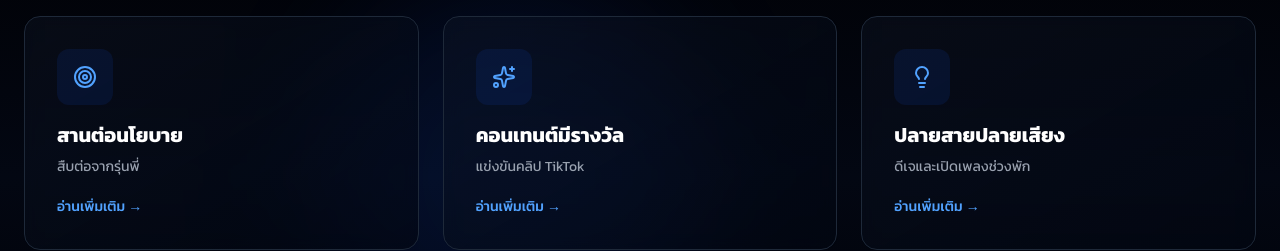
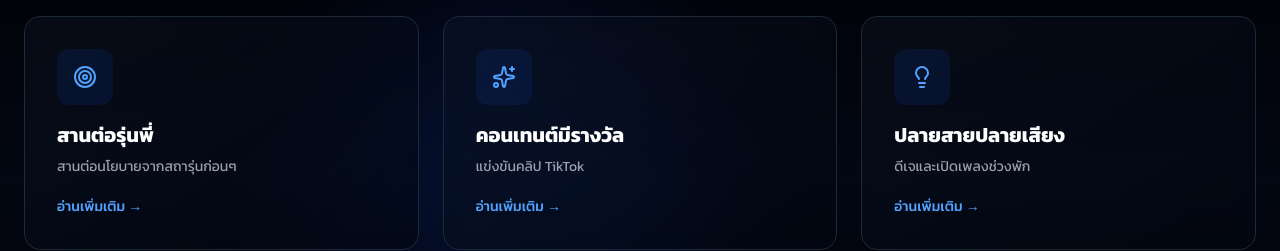
Before and after one commit to sawettanaan/2thunder-sapa, a Next.js app: page / in a window 1280 px wide. Shown: the part 2460-2711 px from the top of the page. Built offline with nearby package versions, Linux system fonts and the light colour scheme.

Commit message:
style: update policies styling and design

```diff
--- a/app/components/Policies.tsx
+++ b/app/components/Policies.tsx
@@ -41,10 +41,10 @@ const policies = [
   },
   {
     id: 4,
-    title: 'สานต่อนโยบาย',
+    title: 'สานต่อรุ่นพี่',
     icon: Target,
-    shortDesc: 'สืบต่อจากรุ่นพี่',
-    detail: 'สืบทอดและพัฒนานโยบายที่ดีจากรุ่นพี่เพื่อให้มีความต่อเนื่อง',
+    shortDesc: 'สานต่อนโยบายจากสถารุ่นก่อนๆ',
+    detail: 'สืบสานนโยบายต่อจากสถารุ่นพี่',
   },
   {
     id: 5,
@@ -186,9 +186,10 @@ export default function Policies() {
               </button>
 
               <div className="mb-4 p-4 rounded-xl bg-blue-600/10 w-fit">
-                {selectedPolicy && (
-                  <selectedPolicy.icon className="w-8 h-8 text-blue-400" />
-                )}
+                {selectedPolicy && (() => {
+                  const IconComponent = selectedPolicy.icon;
+                  return <IconComponent className="w-8 h-8 text-blue-400" />;
+                })()}
               </div>
 
               <h2 className="text-2xl font-bold text-white mb-4">
```
